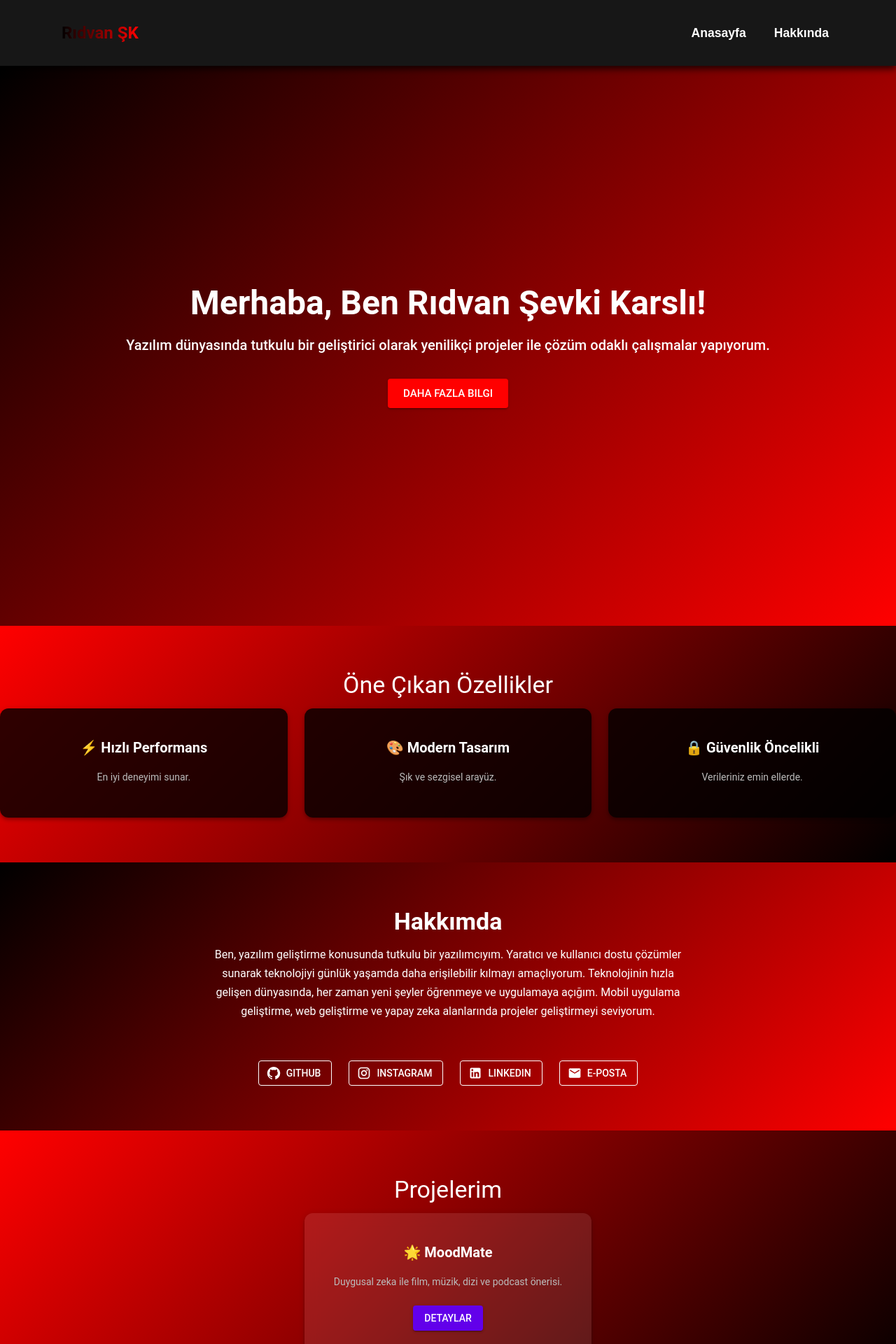
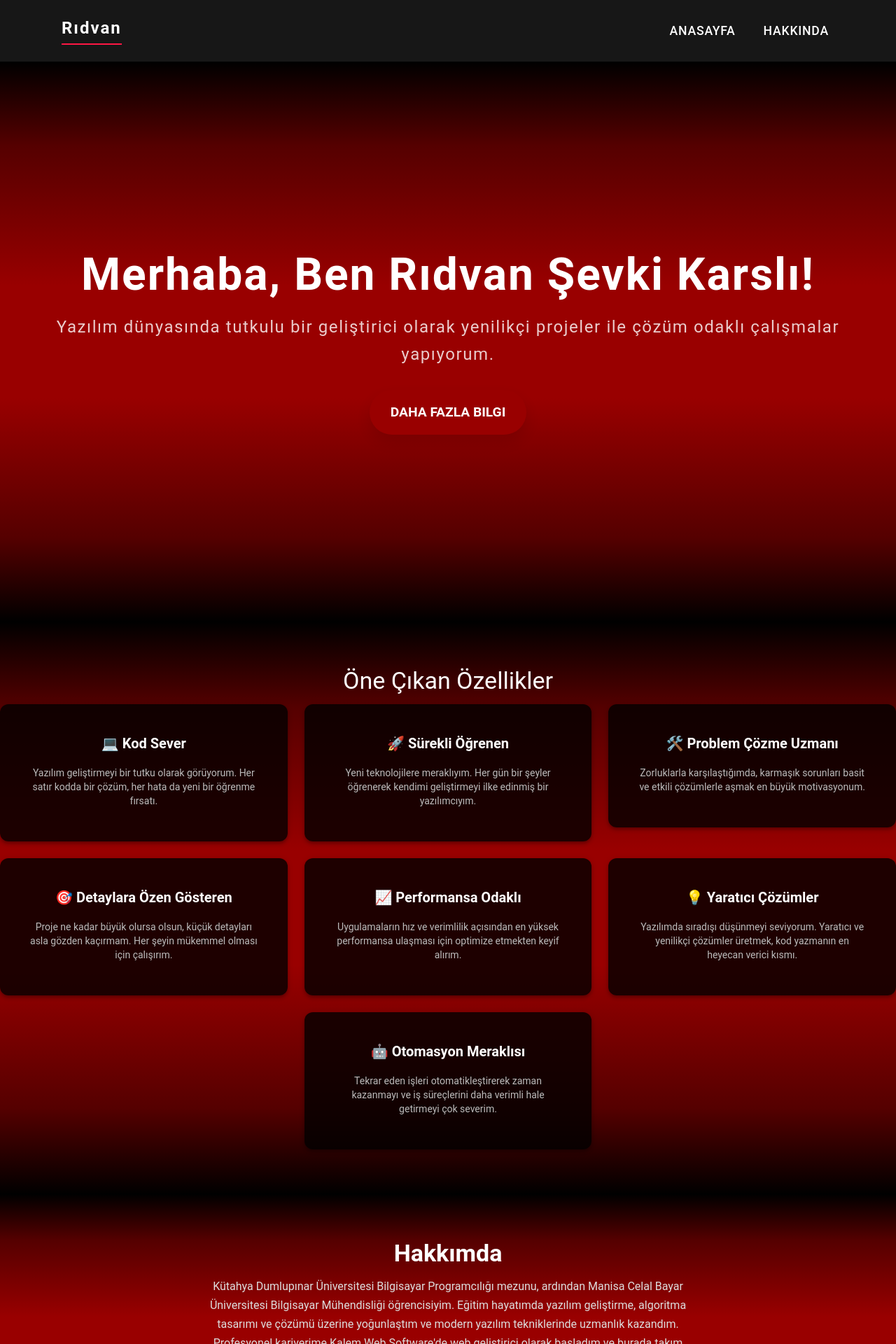
Before and after one commit to ridvanKarsli/MyWebSite, a React (Vite) app: page / in a window 1280 px wide. Shown: the top 1920 px of the page at 70% size. Built offline with nearby package versions, Linux system fonts and the light colour scheme.

Commit message:
arka plan düzenlendi ve yazılarda düzenlemeler yapıldı

```diff
--- a/package.json
+++ b/package.json
@@ -18,7 +18,8 @@
     "react": "^19.0.0",
     "react-dom": "^19.0.0",
     "react-router-dom": "^7.3.0",
-    "tailwindcss": "^4.0.14"
+    "tailwindcss": "^4.0.14",
+    "vite-plugin-svgr": "^4.3.0"
   },
   "devDependencies": {
     "@eslint/js": "^9.21.0",
--- a/src/components/AboutSection.jsx
+++ b/src/components/AboutSection.jsx
@@ -3,15 +3,15 @@ import { Box, Typography, Container, Button, Grid } from "@mui/material";
 import { motion } from "framer-motion";
 import GitHubIcon from "@mui/icons-material/GitHub";
 import InstagramIcon from "@mui/icons-material/Instagram";
-import LinkedInIcon from "@mui/icons-material/LinkedIn"; // LinkedIn simgesi
-import MailIcon from "@mui/icons-material/Mail"; // Mail simgesi
+import LinkedInIcon from "@mui/icons-material/LinkedIn";
+import MailIcon from "@mui/icons-material/Mail";
 
 const AboutSection = () => {
   return (
     <Box
       sx={{
         py: 8,
-        background: "linear-gradient(135deg, #000000, #ff0000)", // Siyah → Kırmızı geçişi
+        background: "linear-gradient(to bottom, #000000 0%, #550000 15%, #990000 40%, #990000 60%, #550000 85%, #000000 100%)", // Kırmızı → Siyah geçişi
         color: "#fff",
         textAlign: "center",
       }}
@@ -33,93 +33,41 @@ const AboutSection = () => {
         >
           <Typography
             variant="body1"
-            sx={{ lineHeight: 1.7, maxWidth: "700px", mx: "auto" }}
+            sx={{ lineHeight: 1.7, maxWidth: "700px", mx: "auto", color: "#ddd" }}
           >
-            Ben, yazılım geliştirme konusunda tutkulu bir yazılımcıyım. Yaratıcı ve kullanıcı dostu çözümler sunarak
-            teknolojiyi günlük yaşamda daha erişilebilir kılmayı amaçlıyorum. Teknolojinin hızla gelişen dünyasında,
-            her zaman yeni şeyler öğrenmeye ve uygulamaya açığım. Mobil uygulama geliştirme, web geliştirme ve
-            yapay zeka alanlarında projeler geliştirmeyi seviyorum.
+Kütahya Dumlupınar Üniversitesi Bilgisayar Programcılığı mezunu, ardından Manisa Celal Bayar Üniversitesi Bilgisayar Mühendisliği öğrencisiyim. Eğitim hayatımda yazılım geliştirme, algoritma tasarımı ve çözümü üzerine yoğunlaştım ve modern yazılım tekniklerinde uzmanlık kazandım. Profesyonel kariyerime Kalem Web Software'de web geliştirici olarak başladım ve burada takım çalışması, proje yönetimi gibi önemli deneyimler edindim. Şu anda ENM Digital'de Stajyer olarak çalışıyorum.
           </Typography>
         </motion.div>
 
-        {/* Social Links */}
+        {/* Sosyal Medya Butonları */}
         <Grid container spacing={3} justifyContent="center" sx={{ mt: 4 }}>
-          <Grid item>
+          {[
+            { icon: <GitHubIcon />, label: "GitHub", link: "https://github.com/ridvanKarsli" },
+            { icon: <InstagramIcon />, label: "Instagram", link: "https://www.instagram.com/ridvanskarsli/" },
+            { icon: <LinkedInIcon />, label: "LinkedIn", link: "https://www.linkedin.com/in/rıdvan-karslı-44a783294/" },
+            { icon: <MailIcon />, label: "E-posta", link: "mailto:rden.35050@gmail.com" }
+          ].map((item, index) => (
+            <Grid item key={index}>
               <Button
                 variant="outlined"
                 color="secondary"
-              href="https://github.com/ridvanKarsli"
+                href={item.link}
                 target="_blank"
-              startIcon={<GitHubIcon />}
+                startIcon={item.icon}
                 sx={{
                   color: "#fff",
                   borderColor: "#fff",
                   "&:hover": {
                     borderColor: "#ff0000",
-                  color: "#ff0000",
+                    background: "#ff0000",
+                    color: "#000",
                   },
                 }}
               >
-              GitHub
+                {item.label}
               </Button>
             </Grid>
-          <Grid item>
-            <Button
-              variant="outlined"
-              color="secondary"
-              href="https://www.instagram.com/ridvanskarsli/"
-              target="_blank"
-              startIcon={<InstagramIcon />}
-              sx={{
-                color: "#fff",
-                borderColor: "#fff",
-                "&:hover": {
-                  borderColor: "#ff0000",
-                  color: "#ff0000",
-                },
-              }}
-            >
-              Instagram
-            </Button>
-          </Grid>
-          <Grid item>
-            <Button
-              variant="outlined"
-              color="secondary"
-              href="https://www.linkedin.com/in/rıdvan-karslı-44a783294/"
-              target="_blank"
-              startIcon={<LinkedInIcon />}
-              sx={{
-                color: "#fff",
-                borderColor: "#fff",
-                "&:hover": {
-                  borderColor: "#ff0000",
-                  color: "#ff0000",
-                },
-              }}
-            >
-              LinkedIn
-            </Button>
-          </Grid>
-          <Grid item>
-            <Button
-              variant="outlined"
-              color="secondary"
-              href="mailto:rden.35050@gmail.com"
-              target="_blank"
-              startIcon={<MailIcon />}
-              sx={{
-                color: "#fff",
-                borderColor: "#fff",
-                "&:hover": {
-                  borderColor: "#ff0000",
-                  color: "#ff0000",
-                },
-              }}
-            >
-              E-posta
-            </Button>
-          </Grid>
+          ))}
         </Grid>
       </Container>
     </Box>
--- a/src/components/Experience.jsx
+++ b/src/components/Experience.jsx
@@ -7,7 +7,7 @@ const Experience = () => {
     <Box
       sx={{
         py: 8,
-        background: "linear-gradient(135deg, #000000, #ff0000)", // Siyah → Kırmızı geçişi
+        background: "linear-gradient(to bottom, #000000 0%, #550000 15%, #990000 40%, #990000 60%, #550000 85%, #000000 100%)", // Siyah → Kırmızı geçişi
         color: "#fff",
         textAlign: "center",
       }}
@@ -64,7 +64,7 @@ const Experience = () => {
                   Kalem Web Yazılım Ltd.
                 </Typography>
                 <Typography variant="body2" sx={{ mt: 1, color: "#bbb" }}>
-                  Yazılım Mühendisi | 2022 - Devam Ediyor
+                  Yazılım Mühendisi | 2022 - 2024
                 </Typography>
                 <Typography variant="body2" sx={{ mt: 2 }}>
                   Şirket içindeki yazılım geliştirme süreçlerinde aktif bir rol aldım.
--- a/src/components/FeatureList.jsx
+++ b/src/components/FeatureList.jsx
@@ -3,10 +3,15 @@ import { Grid, Box, Typography, Card, CardContent } from "@mui/material";
 import { motion } from "framer-motion";
 
 const features = [
-  { title: "⚡ Hızlı Performans", description: "En iyi deneyimi sunar." },
-  { title: "🎨 Modern Tasarım", description: "Şık ve sezgisel arayüz." },
-  { title: "🔒 Güvenlik Öncelikli", description: "Verileriniz emin ellerde." },
+  { title: "💻 Kod Sever", description: "Yazılım geliştirmeyi bir tutku olarak görüyorum. Her satır kodda bir çözüm, her hata da yeni bir öğrenme fırsatı." },
+  { title: "🚀 Sürekli Öğrenen", description: "Yeni teknolojilere meraklıyım. Her gün bir şeyler öğrenerek kendimi geliştirmeyi ilke edinmiş bir yazılımcıyım." },
+  { title: "🛠️ Problem Çözme Uzmanı", description: "Zorluklarla karşılaştığımda, karmaşık sorunları basit ve etkili çözümlerle aşmak en büyük motivasyonum." },
+  { title: "🎯 Detaylara Özen Gösteren", description: "Proje ne kadar büyük olursa olsun, küçük detayları asla gözden kaçırmam. Her şeyin mükemmel olması için çalışırım." },
+  { title: "📈 Performansa Odaklı", description: "Uygulamaların hız ve verimlilik açısından en yüksek performansa ulaşması için optimize etmekten keyif alırım." },
+  { title: "💡 Yaratıcı Çözümler", description: "Yazılımda sıradışı düşünmeyi seviyorum. Yaratıcı ve yenilikçi çözümler üretmek, kod yazmanın en heyecan verici kısmı." },
+  { title: "🤖 Otomasyon Meraklısı", description: "Tekrar eden işleri otomatikleştirerek zaman kazanmayı ve iş süreçlerini daha verimli hale getirmeyi çok severim." }
 ];
+
 
 const FeatureList = () => {
   return (
@@ -14,7 +19,7 @@ const FeatureList = () => {
       sx={{
         py: 8,
         textAlign: "center",
-        background: "linear-gradient(135deg, #ff0000, #000000)", // Kırmızı → Siyah geçişi
+        background: "linear-gradient(to bottom, #000000 0%, #550000 15%, #990000 40%, #990000 60%, #550000 85%, #000000 100%)",
       }}
     >
       <Typography variant="h4" gutterBottom sx={{ color: "#fff" }}>
@@ -33,7 +38,7 @@ const FeatureList = () => {
                   p: 3,
                   borderRadius: 3,
                   boxShadow: 4,
-                  background: "rgba(0, 0, 0, 0.8)", // Siyah opaklık sağda
+                  background: "rgba(0, 0, 0, 0.8)", // Kart arkaplanı hafif opak siyah
                   color: "#fff",
                   transition: "transform 0.3s ease-in-out",
                   "&:hover": {
--- a/src/components/Header.jsx
+++ b/src/components/Header.jsx
@@ -1,4 +1,4 @@
-import React, { useState } from "react";
+import React, { useState, useEffect } from "react";
 import {
   AppBar,
   Toolbar,
@@ -8,15 +8,32 @@ import {
   Box,
   useMediaQuery,
   Drawer,
+  IconButton,
 } from "@mui/material";
 import { Link } from "react-router-dom";
 import { useTheme } from "@mui/material/styles";
 import { motion } from "framer-motion";
+import MenuIcon from '@mui/icons-material/Menu'; // Hamburger menü ikonu
 
 const Header = () => {
   const theme = useTheme();
   const isMobile = useMediaQuery(theme.breakpoints.down("sm"));
   const [openMenu, setOpenMenu] = useState(false);
+  const [opacity, setOpacity] = useState(1);
+
+  // Scroll eventini izleyerek opaklık seviyesini güncelle
+  useEffect(() => {
+    const handleScroll = () => {
+      const scrollPosition = window.scrollY;
+      const newOpacity = Math.max(1 - scrollPosition / 500, 0.5); // Scroll 500px'den sonra %50'ye kadar saydamlaşır
+      setOpacity(newOpacity);
+    };
+
+    window.addEventListener("scroll", handleScroll);
+
+    // Cleanup event listener
+    return () => window.removeEventListener("scroll", handleScroll);
+  }, []);
 
   const handleMenuToggle = () => {
     setOpenMenu(!openMenu);
@@ -34,14 +51,16 @@ const Header = () => {
         onClick={handleMenuItemClick}
         sx={{
           color: "#fff",
-          fontWeight: "600",
-          fontSize: isMobile ? "1rem" : "1.1rem",
-          textTransform: "none",
-          fontFamily: "'Poppins', sans-serif",
+          fontWeight: "500",
+          fontSize: "1.1rem",
+          textTransform: "uppercase",
+          letterSpacing: "0.05rem",
+          fontFamily: "'Roboto', sans-serif",
           "&:hover": {
-            color: "#ff0000",
+            color: "#ff1744", // Kırmızı highlight
             backgroundColor: "transparent",
             transform: "scale(1.05)",
+            transition: "all 0.3s ease",
           },
         }}
       >
@@ -53,14 +72,16 @@ const Header = () => {
         onClick={handleMenuItemClick}
         sx={{
           color: "#fff",
-          fontWeight: "600",
-          fontSize: isMobile ? "1rem" : "1.1rem",
-          textTransform: "none",
-          fontFamily: "'Poppins', sans-serif",
+          fontWeight: "500",
+          fontSize: "1.1rem",
+          textTransform: "uppercase",
+          letterSpacing: "0.05rem",
+          fontFamily: "'Roboto', sans-serif",
           "&:hover": {
-            color: "#ff0000",
+            color: "#ff1744",
             backgroundColor: "transparent",
             transform: "scale(1.05)",
+            transition: "all 0.3s ease",
           },
         }}
       >
@@ -74,8 +95,10 @@ const Header = () => {
       position="sticky"
       sx={{
         backgroundColor: "#000", // Tamamen siyah arka plan
-        boxShadow: "0 4px 10px rgba(0, 0, 0, 0.8)",
-        padding: isMobile ? "10px 0" : "15px 0",
+        boxShadow: "none", // Gölgeyi kaldırdık
+        padding: isMobile ? "8px 0" : "12px 0", // Daha ince header
+        transition: "all 0.3s ease",
+        opacity: opacity, // Opaklık burada dinamik olarak ayarlandı
       }}
     >
       <Container maxWidth="lg">
@@ -87,29 +110,42 @@ const Header = () => {
             padding: "0",
           }}
         >
-          {/* Logo ve Başlık */}
-          <Box sx={{ display: "flex", alignItems: "center" }}>
+          {/* Başlık */}
           <motion.div
-              initial={{ opacity: 0, y: -10 }}
-              animate={{ opacity: 1, y: 0 }}
-              transition={{ duration: 0.5 }}
+            initial={{ opacity: 0 }}
+            animate={{ opacity: 1 }}
+            transition={{ duration: 2, delay: 0.5 }} // Yavaşça yazılacak animasyon
           >
             <Typography
               component={Link}
               to="/"
               variant="h5"
               sx={{
-                  fontWeight: "bold",
-                  background: "linear-gradient(to right, #000, #ff0000)", // Siyah & Kırmızı başlık rengi
-                  WebkitBackgroundClip: "text",
-                  WebkitTextFillColor: "transparent",
+                fontWeight: "600",
+                color: "#fff",
+                letterSpacing: "2px",
+                fontFamily: "'Roboto', sans-serif",
+                textDecoration: "none",
                 cursor: "pointer",
+                fontSize: "1.5rem",
+                display: "inline-block",
+                "&::after": {
+                  content: "''",
+                  display: "block",
+                  width: "100%",
+                  height: "2px",
+                  backgroundColor: "#ff1744", // Kırmızı alt çizgi
+                  marginTop: "5px",
+                  transition: "width 0.3s ease",
+                },
+                "&:hover::after": {
+                  width: "100%",
+                },
               }}
             >
-                Rıdvan ŞK
+              Rıdvan
             </Typography>
           </motion.div>
-          </Box>
 
           {/* Menü Butonları - Masaüstü için */}
           <Box
@@ -125,21 +161,19 @@ const Header = () => {
 
           {/* Hamburger Menü - Mobilde görünür */}
           <Box sx={{ display: isMobile ? "block" : "none" }}>
-            <Button
+            <IconButton
               sx={{
                 color: "#fff",
-                fontSize: "1.8rem",
-                textTransform: "none",
-                fontFamily: "'Poppins', sans-serif",
+                fontSize: "2rem",
                 "&:hover": {
                   backgroundColor: "transparent",
-                  transform: "scale(1.05)",
+                  transform: "scale(1.1)",
                 },
               }}
               onClick={handleMenuToggle}
             >
-              ☰
-            </Button>
+              <MenuIcon />
+            </IconButton>
           </Box>
         </Toolbar>
       </Container>
@@ -151,10 +185,10 @@ const Header = () => {
         onClose={handleMenuToggle}
         sx={{
           "& .MuiDrawer-paper": {
-            width: "250px",
-            padding: "20px",
-            backgroundColor: "#000",
-            boxShadow: "0 4px 10px rgba(0, 0, 0, 0.8)",
+            width: "200px", // Küçük bir alan açılacak
+            padding: "10px",
+            backgroundColor: "#000", // Koyu siyah
+            boxShadow: "none", // Gölgeyi kaldırdık
           },
         }}
       >
--- a/src/components/Hero.jsx
+++ b/src/components/Hero.jsx
@@ -11,30 +11,72 @@ const Hero = () => {
         alignItems: "center",
         justifyContent: "center",
         textAlign: "center",
-        background: "linear-gradient(135deg, #000000, #ff0000)", // Siyah ve Kırmızı geçişi
+        background: "linear-gradient(to bottom, #000000 0%, #550000 15%, #990000 40%, #990000 60%, #550000 85%, #000000 100%)",
         color: "white",
         padding: "0 20px",
       }}
     >
       <Container>
+        {/* Animasyonlu Başlangıç */}
         <motion.div
           initial={{ opacity: 0, y: -50 }}
           animate={{ opacity: 1, y: 0 }}
-          transition={{ duration: 1 }}
+          transition={{ duration: 1.5, type: "spring", stiffness: 100 }}
         >
-          <Typography variant="h3" fontWeight="bold">
+          <Typography
+            variant="h3"
+            fontWeight="bold"
+            sx={{
+              animation: "fadeIn 2s ease-out",
+              fontSize: { xs: "2rem", sm: "3rem", md: "4rem" },
+              letterSpacing: "2px",
+              lineHeight: 1.2,
+            }}
+          >
             Merhaba, Ben Rıdvan Şevki Karslı!
           </Typography>
-          <Typography variant="h6" sx={{ mt: 2, mb: 4 }}>
+          <motion.div
+            initial={{ opacity: 0, scale: 0.8 }}
+            animate={{ opacity: 1, scale: 1 }}
+            transition={{ duration: 1, delay: 0.5 }}
+          >
+            <Typography
+              variant="h6"
+              sx={{
+                mt: 2,
+                mb: 4,
+                fontSize: { xs: "1rem", sm: "1.2rem", md: "1.5rem" },
+                opacity: 0.8,
+                letterSpacing: "0.1rem",
+                fontWeight: 400,
+              }}
+            >
               Yazılım dünyasında tutkulu bir geliştirici olarak yenilikçi projeler ile çözüm odaklı çalışmalar yapıyorum.
             </Typography>
+          </motion.div>
+
+          {/* Hareketli Buton */}
+          <motion.div
+            initial={{ opacity: 0, scale: 0.8 }}
+            animate={{ opacity: 1, scale: 1 }}
+            transition={{ duration: 1, delay: 1 }}
+          >
             <Button
               variant="contained"
               sx={{
-              backgroundColor: "#ff0000",
+                backgroundColor: "#990000",
                 color: "#fff",
+                padding: "15px 30px",
+                fontSize: "1.2rem",
+                fontWeight: 600,
+                textTransform: "uppercase",
+                borderRadius: "50px",
+                boxShadow: "0px 10px 20px rgba(0, 0, 0, 0.1)",
                 "&:hover": {
-                backgroundColor: "#cc0000",
+                  backgroundColor: "#770000",
+                  boxShadow: "0px 20px 40px rgba(0, 0, 0, 0.2)",
+                  transform: "scale(1.05)",
+                  transition: "all 0.3s ease",
                 },
               }}
               size="large"
@@ -43,6 +85,7 @@ const Hero = () => {
               Daha Fazla Bilgi
             </Button>
           </motion.div>
+        </motion.div>
       </Container>
     </Box>
   );
--- a/src/components/Projects.jsx
+++ b/src/components/Projects.jsx
@@ -29,7 +29,7 @@ const Projects = () => {
       sx={{
         py: 8,
         textAlign: "center",
-        background: "linear-gradient(135deg, #ff0000, #000000)", // Kırmızı → Siyah geçişi (Siyah sağda olacak)
+        background: "linear-gradient(to bottom, #000000 0%, #550000 15%, #990000 40%, #990000 60%, #550000 85%, #000000 100%)",
         color: "#fff",
       }}
     >
@@ -75,8 +75,23 @@ const Projects = () => {
                   </Typography>
                   <Button
                     variant="contained"
-                    color="secondary"
-                    sx={{ mt: 3 }}
+                    sx={{
+                      backgroundColor: "#990000",
+                      color: "#fff",
+                      padding: "15px 30px",
+                      fontSize: "1.2rem",
+                      fontWeight: 600,
+                      textTransform: "uppercase",
+                      borderRadius: "50px",
+                      boxShadow: "0px 10px 20px rgba(0, 0, 0, 0.1)",
+                      "&:hover": {
+                        backgroundColor: "#770000",
+                        boxShadow: "0px 20px 40px rgba(0, 0, 0, 0.2)",
+                        transform: "scale(1.05)",
+                        transition: "all 0.3s ease",
+                      },
+                    }}
+                    size="large"
                     onClick={() => handleOpen(project)}
                   >
                     Detaylar
@@ -115,7 +130,27 @@ const Projects = () => {
           <Typography variant="body1" sx={{ mb: 3 }}>
             {selectedProject?.details}
           </Typography>
-          <Button variant="contained" color="secondary" onClick={handleClose}>
+          <Button
+            variant="contained"
+            sx={{
+              backgroundColor: "#990000",
+              color: "#fff",
+              padding: "15px 30px",
+              fontSize: "1.2rem",
+              fontWeight: 600,
+              textTransform: "uppercase",
+              borderRadius: "50px",
+              boxShadow: "0px 10px 20px rgba(0, 0, 0, 0.1)",
+              "&:hover": {
+                backgroundColor: "#770000",
+                boxShadow: "0px 20px 40px rgba(0, 0, 0, 0.2)",
+                transform: "scale(1.05)",
+                transition: "all 0.3s ease",
+              },
+            }}
+            size="large"
+            onClick={handleClose}
+          >
             Kapat
           </Button>
         </Box>
--- a/src/components/Skills.jsx
+++ b/src/components/Skills.jsx
@@ -12,7 +12,7 @@ const Skills = () => {
     <Box
       sx={{
         py: 8,
-        background: "linear-gradient(135deg, #000000, #ff0000)", // Siyah → Kırmızı geçişi
+        background: "linear-gradient(to bottom, #000000 0%, #550000 15%, #990000 40%, #990000 60%, #550000 85%, #000000 100%)", // Siyah → Kırmızı geçişi
         color: "#fff",
         textAlign: "center",
       }}
@@ -175,7 +175,7 @@ const Skills = () => {
                   API Yazma
                 </Typography>
                 <Typography variant="body2" sx={{ mt: 1 }}>
-                  RESTful API'ler ve GraphQL kullanarak backend sistemler geliştirdim.
+                  Spring Boot kullanarak backend sistemler geliştirdim.
                 </Typography>
               </Paper>
             </motion.div>
@@ -209,7 +209,7 @@ const Skills = () => {
                   Database Yönetimi
                 </Typography>
                 <Typography variant="body2" sx={{ mt: 1 }}>
-                  SQL ve NoSQL veritabanları ile verimli veri yönetimi sağlıyorum, veri yapıları ve optimizasyonları konusunda deneyimliyim.
+                  PostgreSQL veritabanları ile verimli veri yönetimi sağlıyorum, veri yapıları ve optimizasyon konusunda deneyimim var.
                 </Typography>
               </Paper>
             </motion.div>
```
Also changed, not shown: src/components/ContactForm.jsx (+24 -5 lines), src/components/Education.jsx (+7 -2 lines), 1 other file (tests, documents, lock files or other folders). Lines whose indentation alone changed are shown as unchanged.
